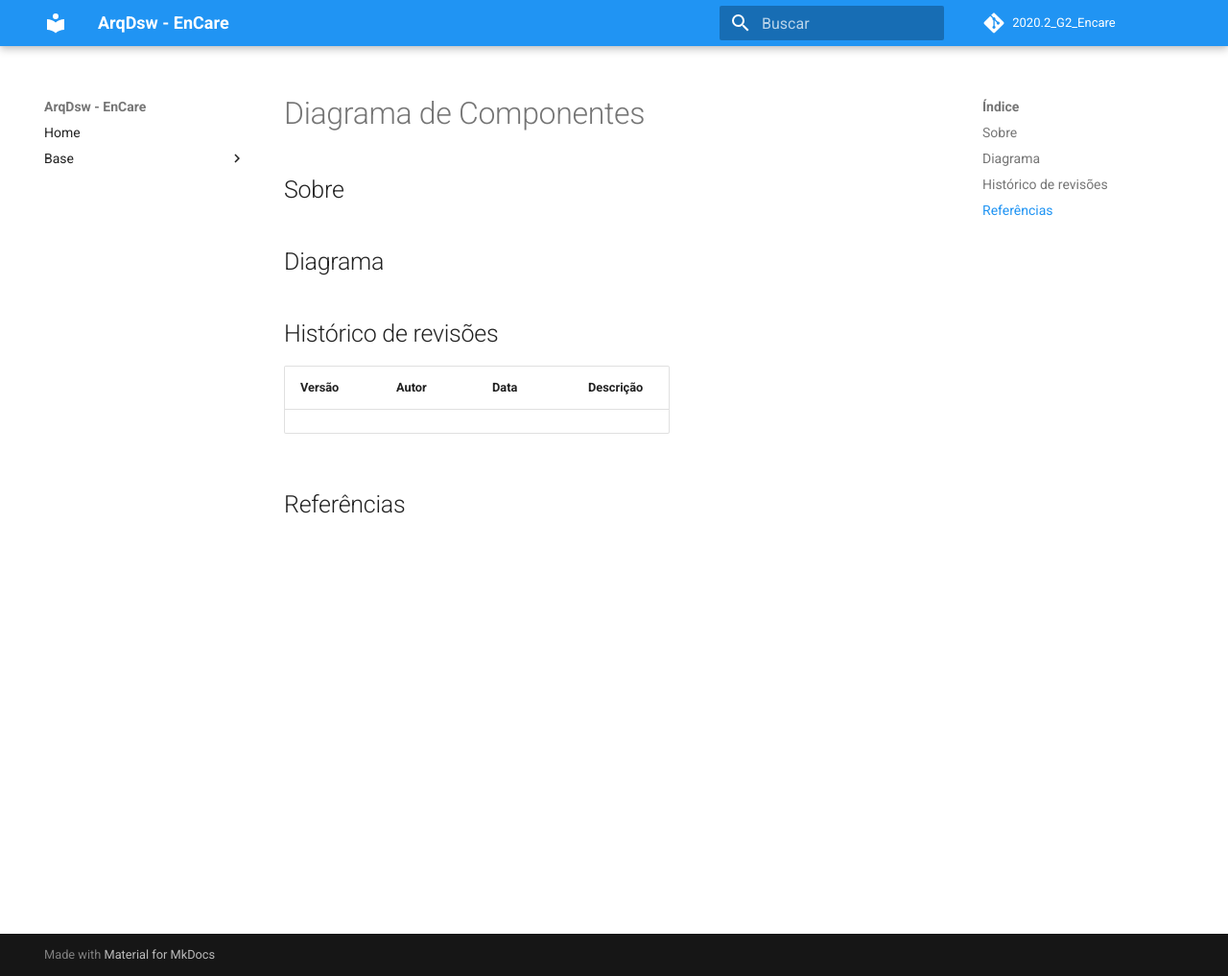
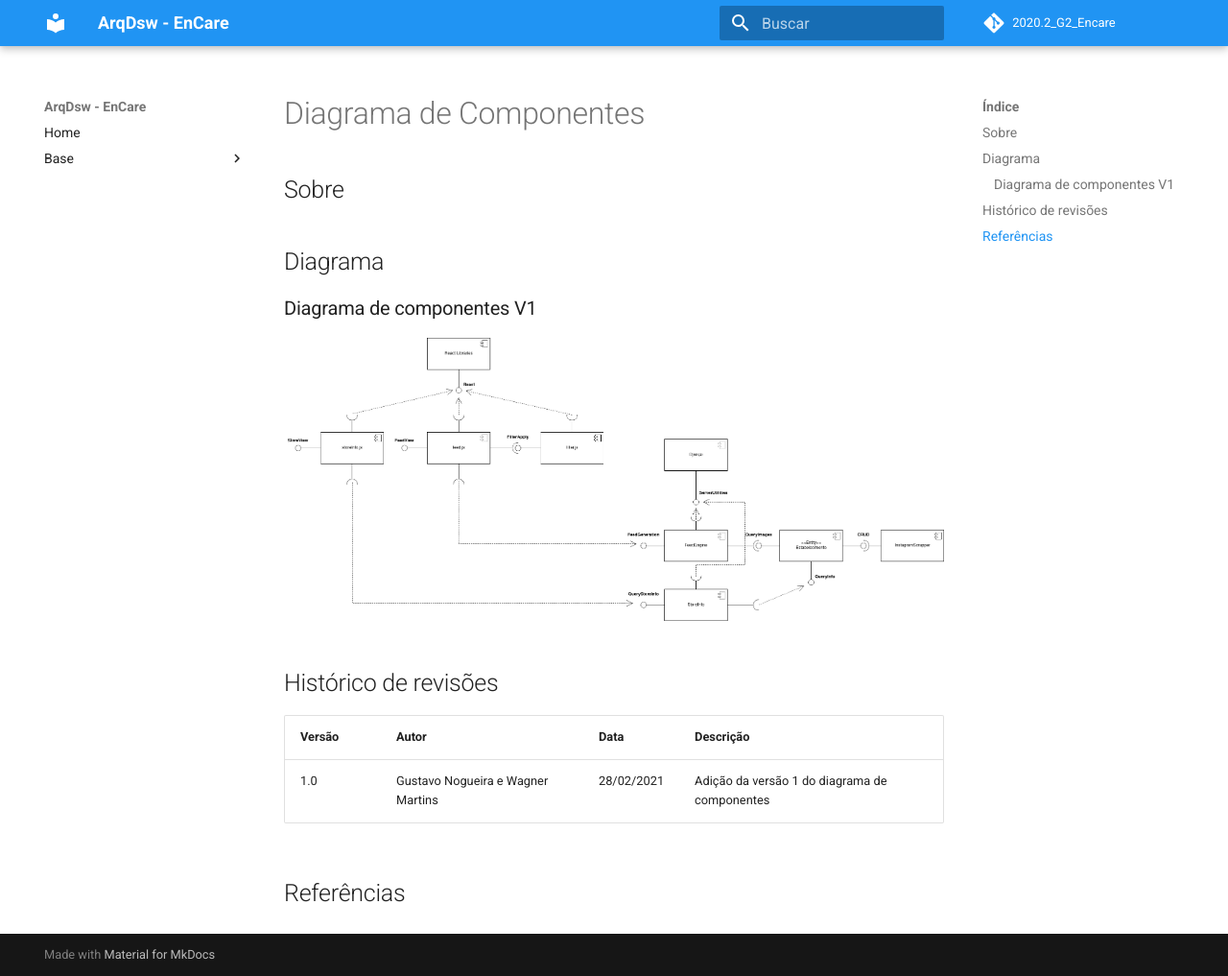
Before and after one commit to UnBArqDsw2020-2/2020.2_G2_Encare, an MkDocs documentation site: the page built from docs/Base/diagrama_componentes.md, in a window 1280 px wide and 1017 px high. Shown: the whole window at 96% size. Built offline with MkDocs 1.6.1 and Material for MkDocs 9.7.7, drawn with Linux system fonts in a browser that asks for light colours; comment, search, counter and statistics services are not loaded.

Commit message:
[#32] Adição da versão 1 do diagrama de componentes
Co-authored-by: Gustavo Nogueira <gustavonr.13@gmail.com>

```diff
--- a/docs/Base/diagrama_componentes.md
+++ b/docs/Base/diagrama_componentes.md
@@ -6,12 +6,14 @@
 
 ## Diagrama
 
+### Diagrama de componentes V1
 
+![Diagrama Componentes V1](imagens/Componentes_v1.png)
 
 ## Histórico de revisões
 
 |Versão|Autor|Data|Descrição|
 |-|-|-|-|
-
+|1.0| Gustavo Nogueira e Wagner Martins | 28/02/2021 | Adição da versão 1 do diagrama de componentes
 
 ## Referências
```
